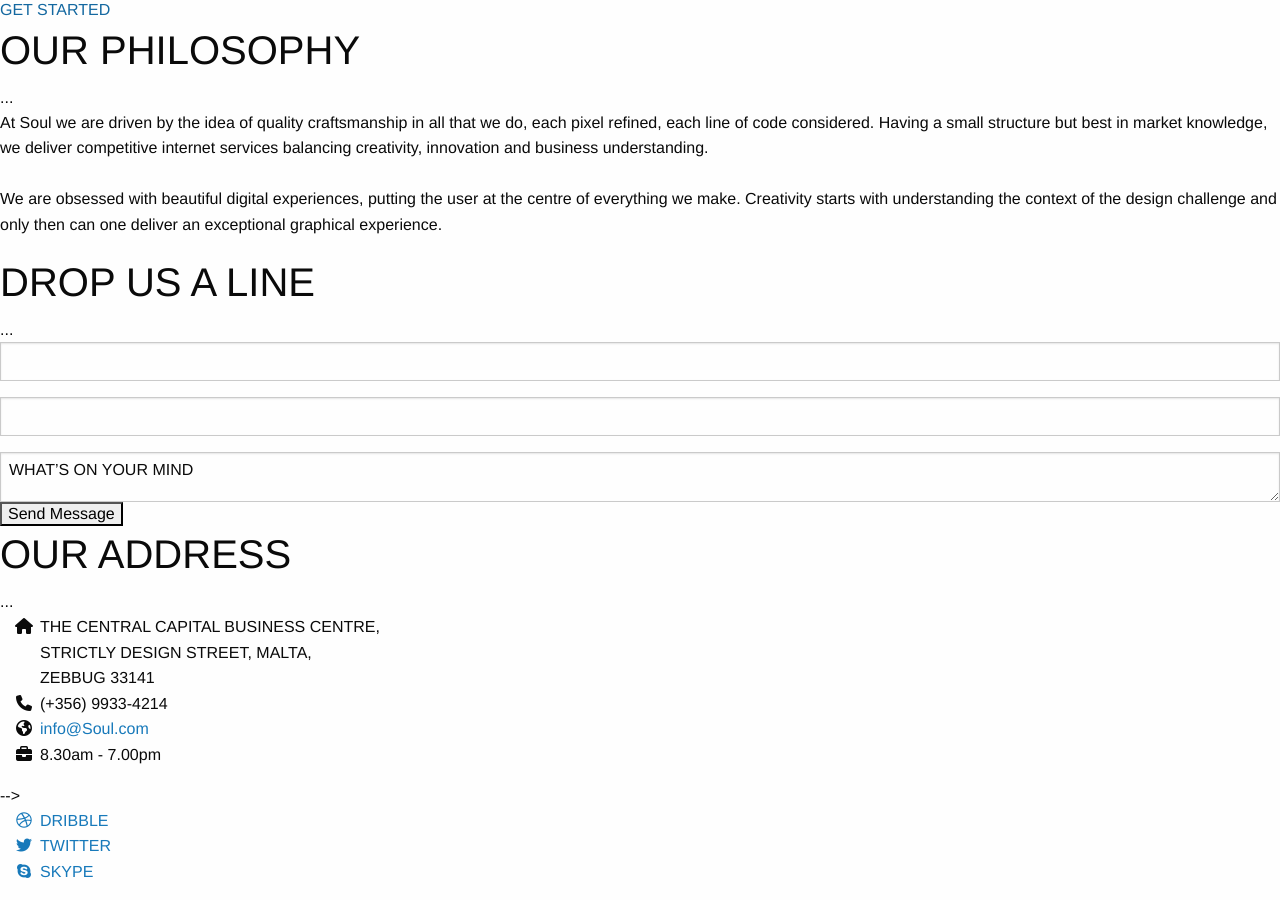
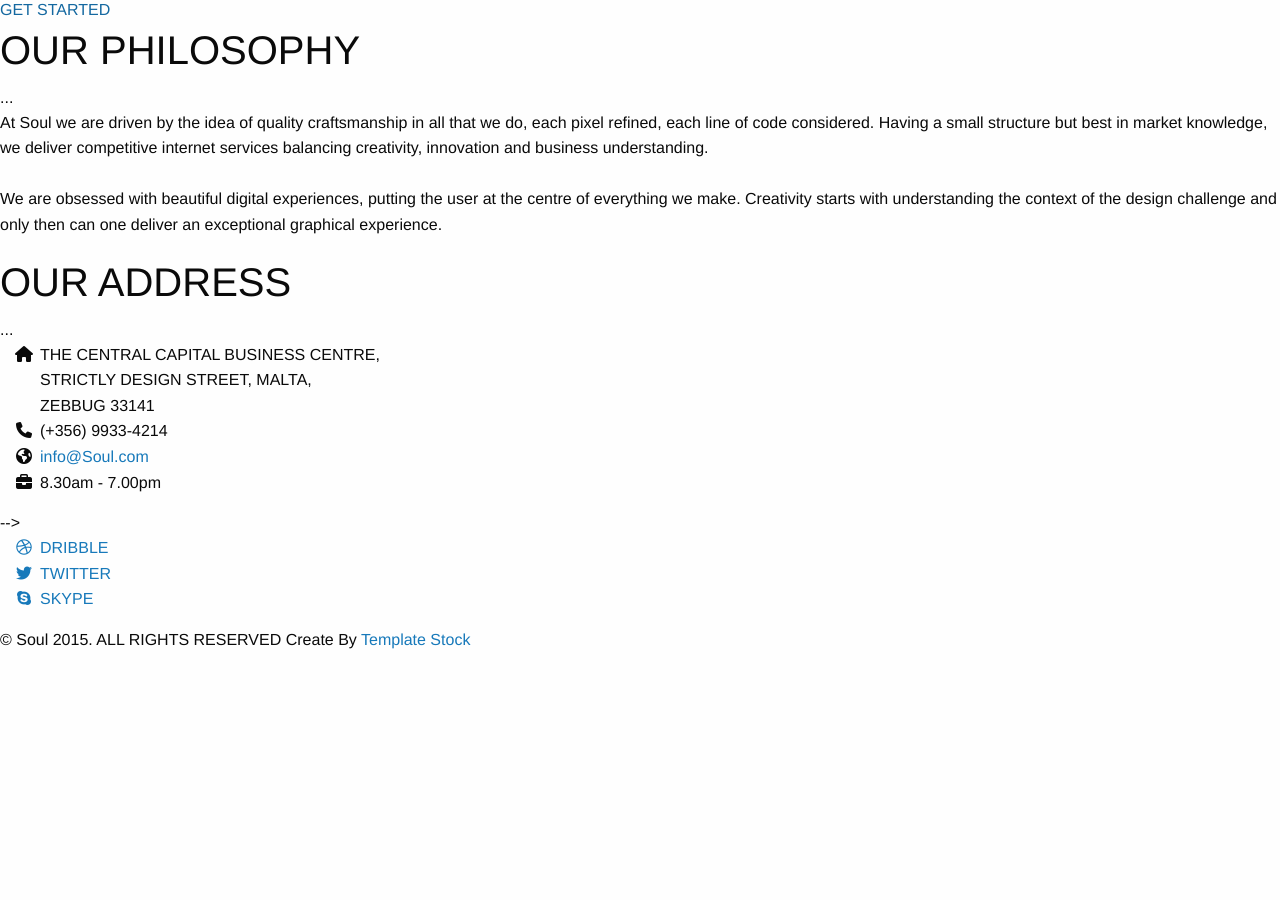
Before and after one commit to smandla/smandla.github.io, a Jekyll site: the page built from about/index.html, in a window 1280 px wide and 900 px high, scrolled down 942 px. Built offline with Jekyll 4.4.1, drawn with Linux system fonts in a browser that asks for light colours; nearby versions of some CDN libraries; library files that are not in the unit come from our copies; comment, search, counter and statistics services are not loaded; after the commit the page ends 1594 px from its top, so only the background shows below that.

Commit message:
Update default.html

```diff
--- a/_layouts/default.html
+++ b/_layouts/default.html
@@ -759,8 +759,8 @@ Irish postal stamps and BOURBON stains.</h5>
                    </div>
                </div>
 
-               <!-- Form Section -->
-               <div class="large-8 large-uncentered medium-10 medium-centered column">
+               Form Section -->
+               <!-- <div class="large-8 large-uncentered medium-10 medium-centered column">
                    <div class="row">
 
                        <div class="large-12 column">
```
